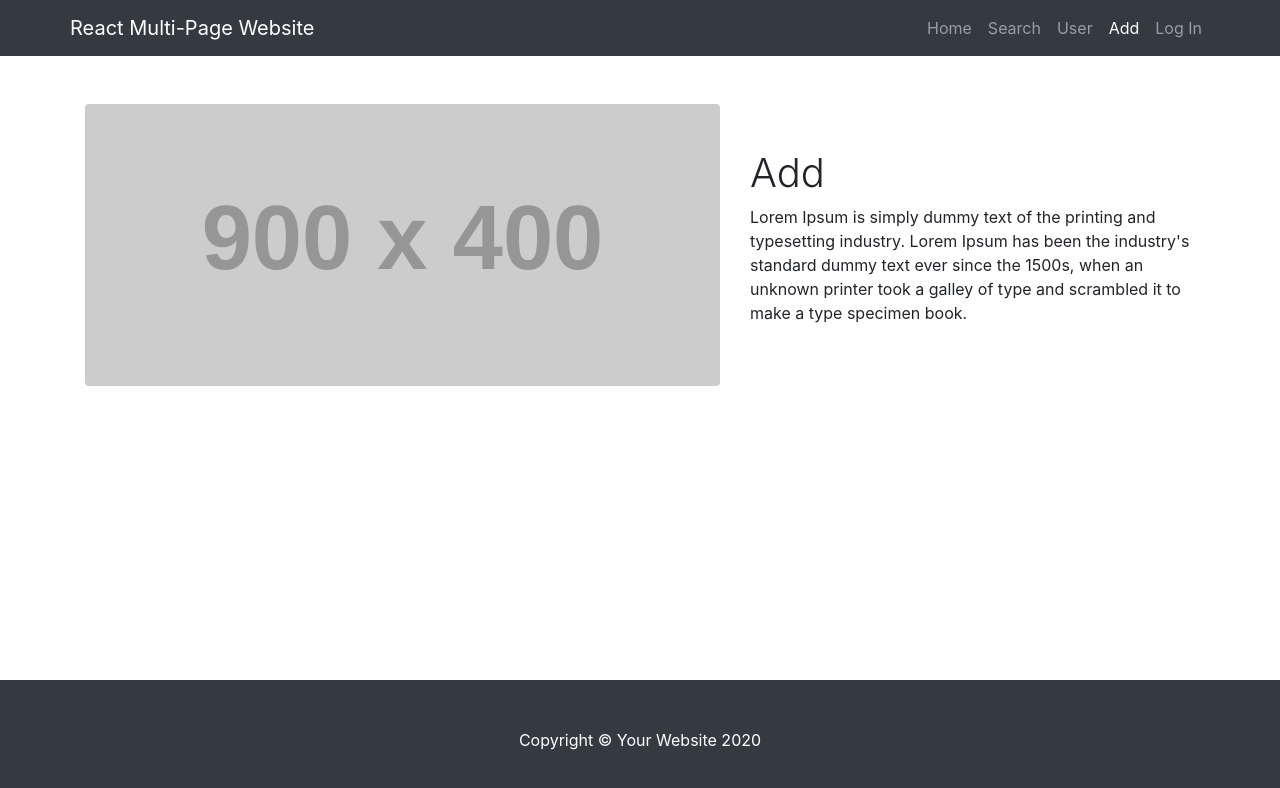
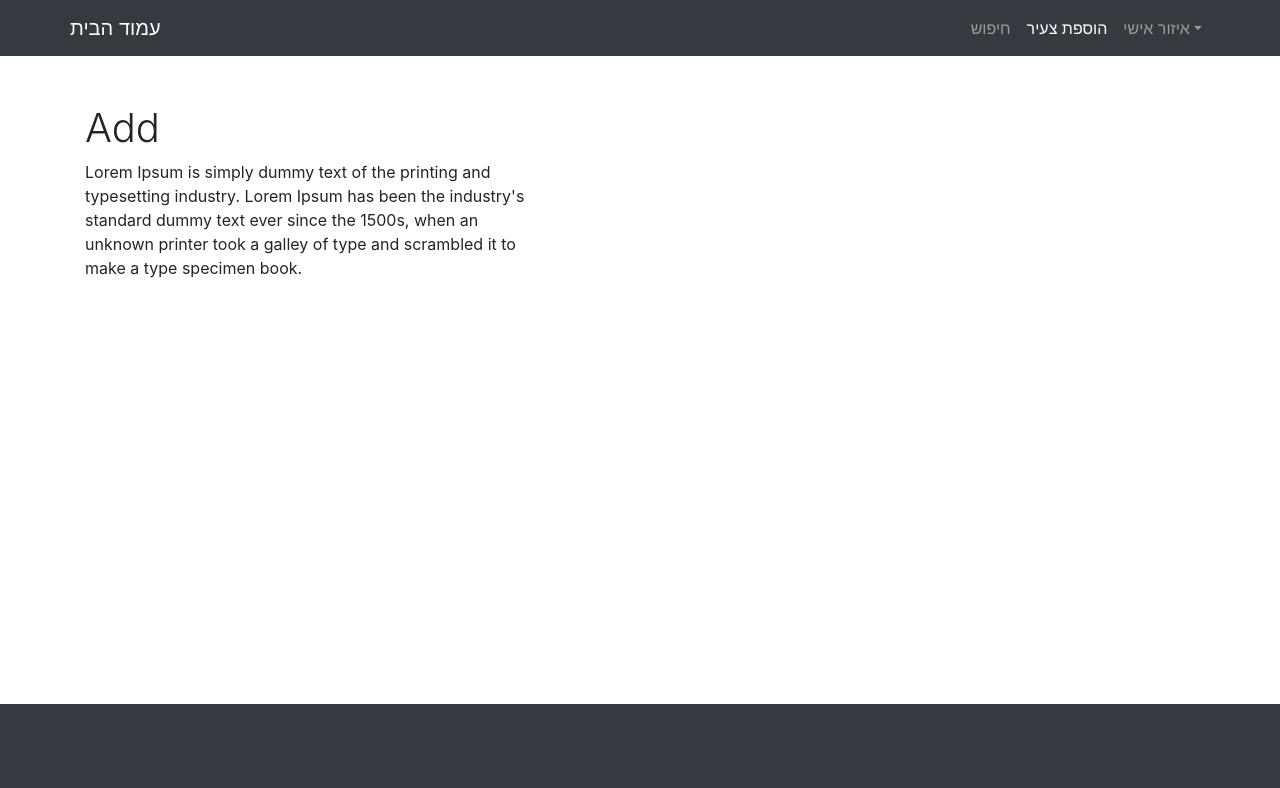
Before and after one commit to bashairam/shelter, a React (Create React App) app in the folder react-app/: page /add in a window 1280 px wide. Shown: the top 788 px of the page. Built offline with nearby package versions, Linux system fonts and the light colour scheme.

Commit message:
Add NavDropdown

```diff
--- a/react-app/src/components/Add.jsx
+++ b/react-app/src/components/Add.jsx
@@ -5,13 +5,6 @@ function Add() {
     <div className="add">
       <div class="container">
         <div class="row align-items-center my-5">
-          <div class="col-lg-7">
-            <img
-              class="img-fluid rounded mb-4 mb-lg-0"
-              src="http://placehold.it/900x400"
-              alt=""
-            />
-          </div>
           <div class="col-lg-5">
             <h1 class="font-weight-light">Add</h1>
             <p>
--- a/react-app/src/components/Footer.jsx
+++ b/react-app/src/components/Footer.jsx
@@ -7,7 +7,7 @@ function Footer() {
       <footer class="py-5 bg-dark fixed-bottom">
         <div class="container">
           <p class="m-0 text-center text-white">
-            Copyright &copy; Your Website 2020
+            {/* Copyright &copy; Your Website 2020 */}
           </p>
         </div>
       </footer>
--- a/react-app/src/components/Home.jsx
+++ b/react-app/src/components/Home.jsx
@@ -6,13 +6,6 @@ function Home() {
     <div className="home">
       <div class="container">
         <div class="row align-items-center my-5">
-          <div class="col-lg-7">
-            <img
-              class="img-fluid rounded mb-4 mb-lg-0"
-              src="http://placehold.it/900x400"
-              alt=""
-            />
-          </div>
           <div class="col-lg-5">
             <h1 class="font-weight-light">Home</h1>
             <p>
--- a/react-app/src/components/Navigation.jsx
+++ b/react-app/src/components/Navigation.jsx
@@ -1,6 +1,7 @@
 
 import React from "react";
 import { NavLink } from "react-router-dom";
+import { NavDropdown } from 'react-bootstrap';
 
 function Navigation() {
   return (
@@ -8,35 +9,29 @@ function Navigation() {
       <nav className="navbar navbar-expand navbar-dark bg-dark">
         <div className="container">
           <NavLink className="navbar-brand" to="/">
-            React Multi-Page Website
+            עמוד הבית
           </NavLink>
           <div>
             <ul className="navbar-nav ml-auto">
               <li className="nav-item">
-                <NavLink className="nav-link" to="/">
-                  Home
-                  <span className="sr-only">(current)</span>
-                </NavLink>
-              </li>
-              <li className="nav-item">
                 <NavLink className="nav-link" to="/search">
-                  Search
-                </NavLink>
-              </li>
-              <li className="nav-item">
-                <NavLink className="nav-link" to="/user">
-                  User
+                  חיפוש
                 </NavLink>
               </li>
               <li className="nav-item">
                 <NavLink className="nav-link" to="/add">
-                  Add
+                  הוספת צעיר
                 </NavLink>
               </li>
               <li className="nav-item">
-                <NavLink className="nav-link" to="/login">
-                  Log In
-                </NavLink>
+                <NavDropdown title="איזור אישי" id="collasible-nav-dropdown">
+                <NavDropdown.Item href="#action/3.1"><NavLink to="/user">
+                  עדכון פרטים אישיים
+                </NavLink></NavDropdown.Item>
+                <NavDropdown.Item href="#action/3.2"><NavLink to="/login">
+                  יציאה
+                </NavLink></NavDropdown.Item>
+                </NavDropdown>
               </li>
             </ul>
           </div>
--- a/react-app/src/components/User.jsx
+++ b/react-app/src/components/User.jsx
@@ -5,15 +5,8 @@ function User() {
     <div className="user">
       <div class="container">
         <div class="row align-items-center my-5">
-          <div class="col-lg-7">
-            <img
-              class="img-fluid rounded mb-4 mb-lg-0"
-              src="http://placehold.it/900x400"
-              alt=""
-            />
-          </div>
           <div class="col-lg-5">
-            <h1 class="font-weight-light">User</h1>
+            <h1 class="font-weight-light">עדכון פרטים אישיים</h1>
             <p>
               Lorem Ipsum is simply dummy text of the printing and typesetting
               industry. Lorem Ipsum has been the industry's standard dummy text
--- a/react-app/src/components/search/Profiles.js
+++ b/react-app/src/components/search/Profiles.js
@@ -7,13 +7,6 @@ function Profiles() {
       <div class="container">
         <Link to="/search/this-is-a-profile-title">
           <div class="row align-items-center my-5">
-            <div class="col-lg-7">
-              <img
-                class="img-fluid rounded mb-4 mb-lg-0"
-                src="http://placehold.it/900x400"
-                alt=""
-              />
-            </div>
             <div class="col-lg-5">
               <h1 class="font-weight-light">This is a profile title</h1>
               <p>
```
